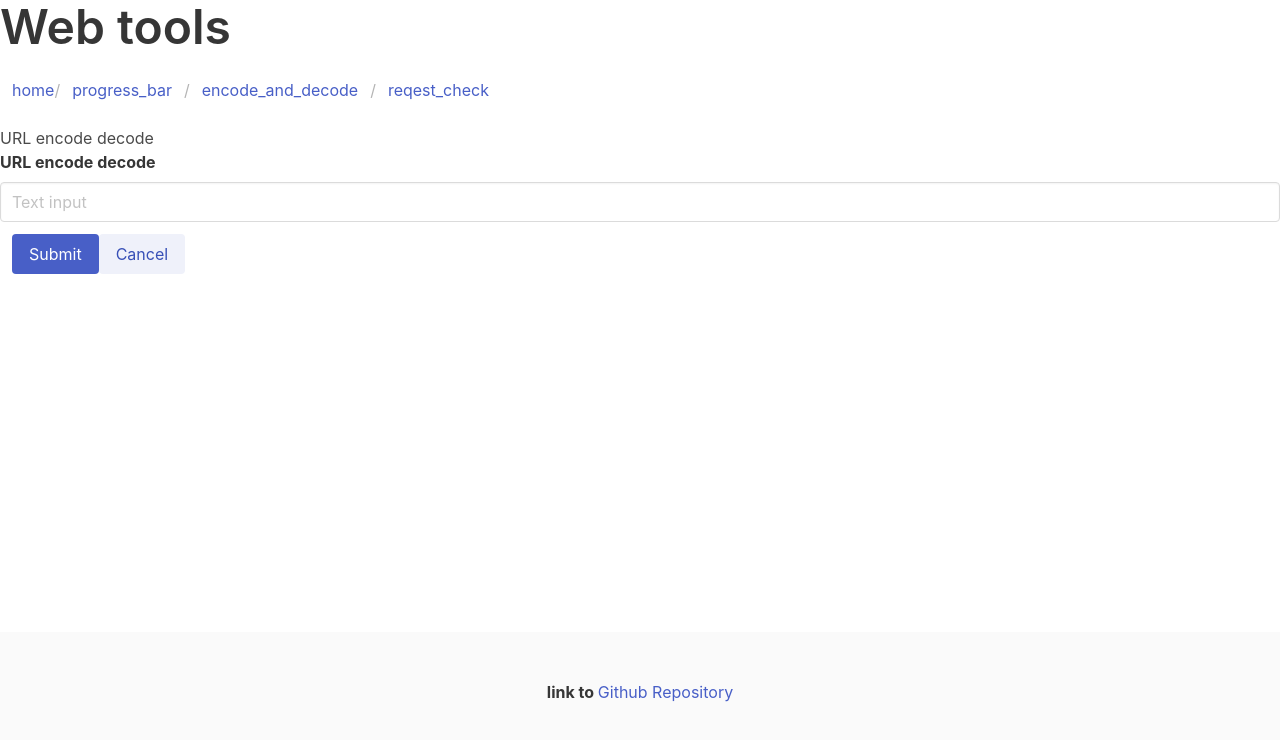
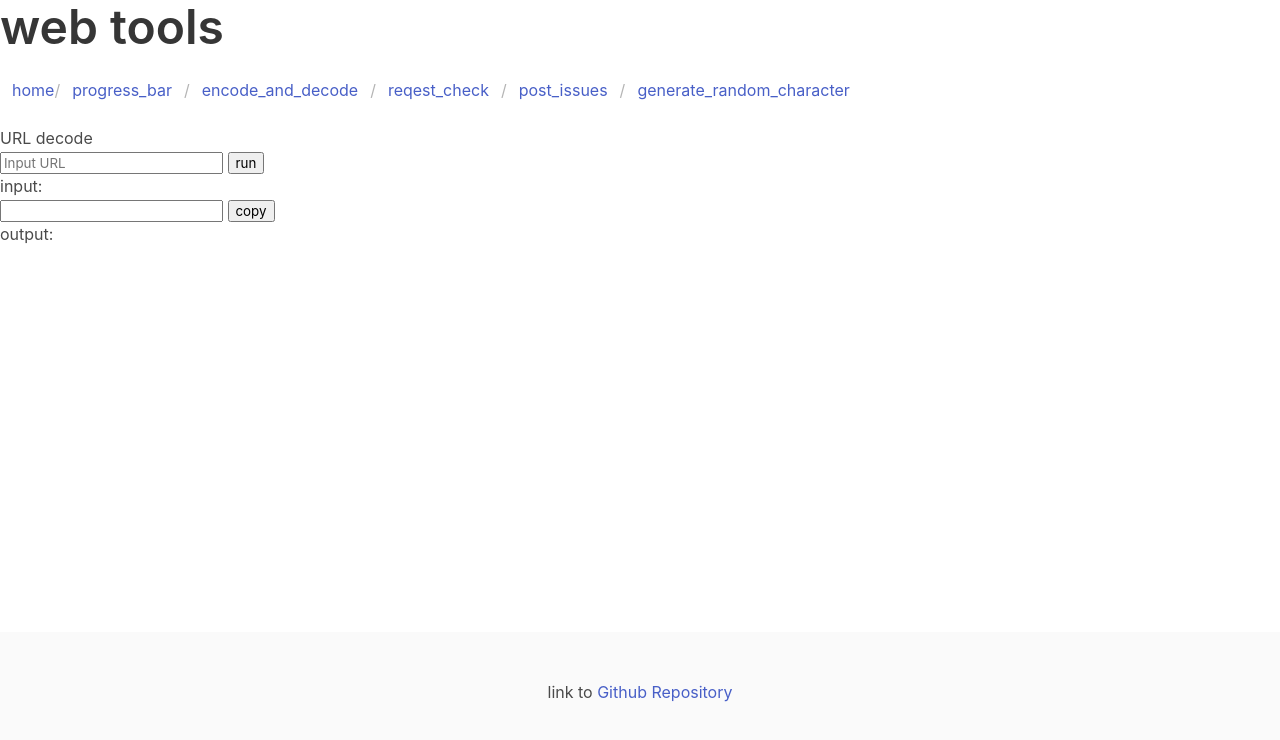
Before and after one commit to husita-h/web_tools, a SvelteKit app: page /encode_and_decode in a window 1280 px wide. Shown: the top 740 px of the page. Built offline with nearby package versions, Linux system fonts and the light colour scheme.

Commit message:
url decode

```diff
--- /dev/null
+++ b/src/lib/components/CopyClipBoard.svelte
@@ -0,0 +1,14 @@
+<script>
+	import { onMount } from 'svelte';
+
+	export let inputUrl;
+
+	let textarea;
+
+	onMount(() => {
+		textarea.select();
+		document.execCommand('copy');
+	});
+</script>
+
+<textarea bind:value={inputUrl} bind:this={textarea}></textarea>
--- a/src/lib/components/Nav.svelte
+++ b/src/lib/components/Nav.svelte
@@ -4,9 +4,11 @@
 
 <nav class="breadcrumb" aria-label="breadcrumbs">
   <ul>
-    <li><a href="http://localhost:5173/">home</a></li>
-    <li><a href="http://localhost:5173/progress_bar">progress_bar</a></li>
-    <li><a href="http://localhost:5173/encode_and_decode">encode_and_decode</a></li>
-    <li><a href="http://localhost:5173/reqest_check">reqest_check</a></li>
+    <li><a href="/">home</a></li>
+    <li><a href="/progress_bar">progress_bar</a></li>
+    <li><a href="/encode_and_decode">encode_and_decode</a></li>
+    <li><a href="/reqest_check">reqest_check</a></li>
+    <li><a href="/post_issues">post_issues</a></li>
+    <li><a href="/generate_random_character">generate_random_character</a></li>
   </ul>
 </nav>
--- a/src/routes/+layout.svelte
+++ b/src/routes/+layout.svelte
@@ -3,7 +3,7 @@
 </script>
 
 <!-- html -->
-<h1 class="title is-1">Web tools</h1>
+<h1 class="title is-1">web tools</h1>
 <Nav></Nav>
 
 <slot></slot>
@@ -11,7 +11,7 @@
 <footer class="footer">
   <div class="content has-text-centered">
     <p>
-      <strong>link to </strong><a href="https://www.google.com/">Github Repository
+      link to <a href="https://github.com/husita-h/web_tools_sandbox">Github Repository
     </p>
   </div>
 </footer>
--- a/src/routes/encode_and_decode/+page.svelte
+++ b/src/routes/encode_and_decode/+page.svelte
@@ -1,21 +1,34 @@
 <script>
+  import CopyClipBoard from '../../lib/components/CopyClipBoard.svelte';
+
+	let inputUrl = "";
+	let result = "";
+
+  function decode(url){
+    result = decodeURI(url);
+  }
+
+	const copy = () => {
+		const app = new CopyClipBoard({
+			target: document.getElementById('clipboard'),
+			props: { inputUrl },
+		});
+		app.$destroy();
+	}
 </script>
 
-<h1>URL encode decode</h1>
+<h1>URL decode</h1>
 <div>
-  <div class="field">
-    <label class="label">URL encode decode</label>
-    <div class="control">
-      <input class="input" type="text" placeholder="Text input">
-    </div>
+  <div>
+    <input bind:value={inputUrl} placeholder="Input URL">
+    <button on:click={decode(inputUrl)}>run</button>
+    <div>input: {inputUrl}</div>
   </div>
 
-  <div class="field is-grouped">
-    <div class="control">
-      <button class="button is-link">Submit</button>
-    </div>
-    <div class="control">
-      <button class="button is-link is-light">Cancel</button>
-    </div>
+  <div>
+    <input bind:value={result}>
+    <button on:click={copy}>copy</button>
+    <div>output: {result}</div>
+    <div id="clipboard"></div>
   </div>
 </div>
--- /dev/null
+++ b/src/routes/generate_random_character/+page.svelte
@@ -0,0 +1,4 @@
+<script>
+</script>
+
+<h1>generate_random_character</h1>
```
Also changed, not shown: src/routes/post_issues/+page.svelte (added, +25 -0 lines), 1 other file (tests, documents, lock files or other folders).
